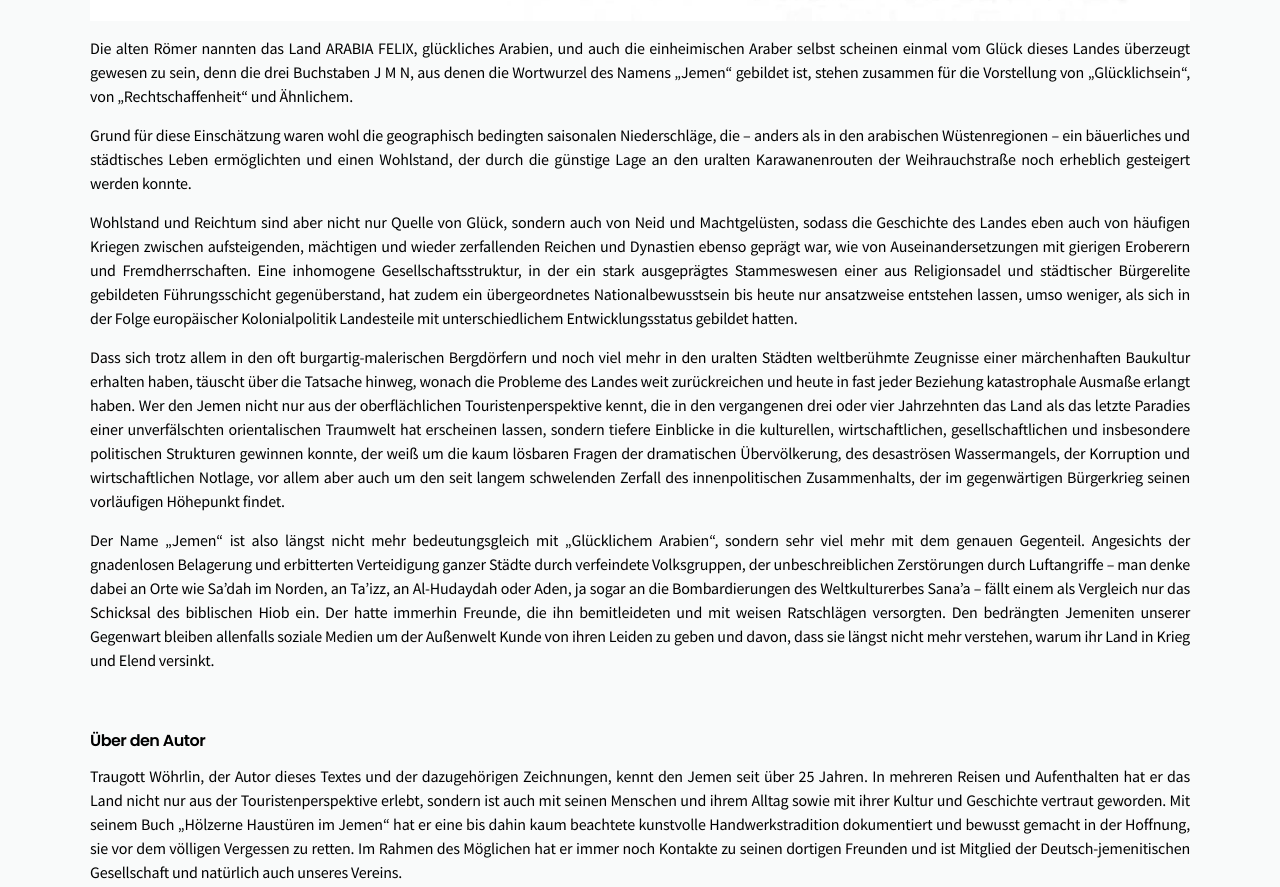
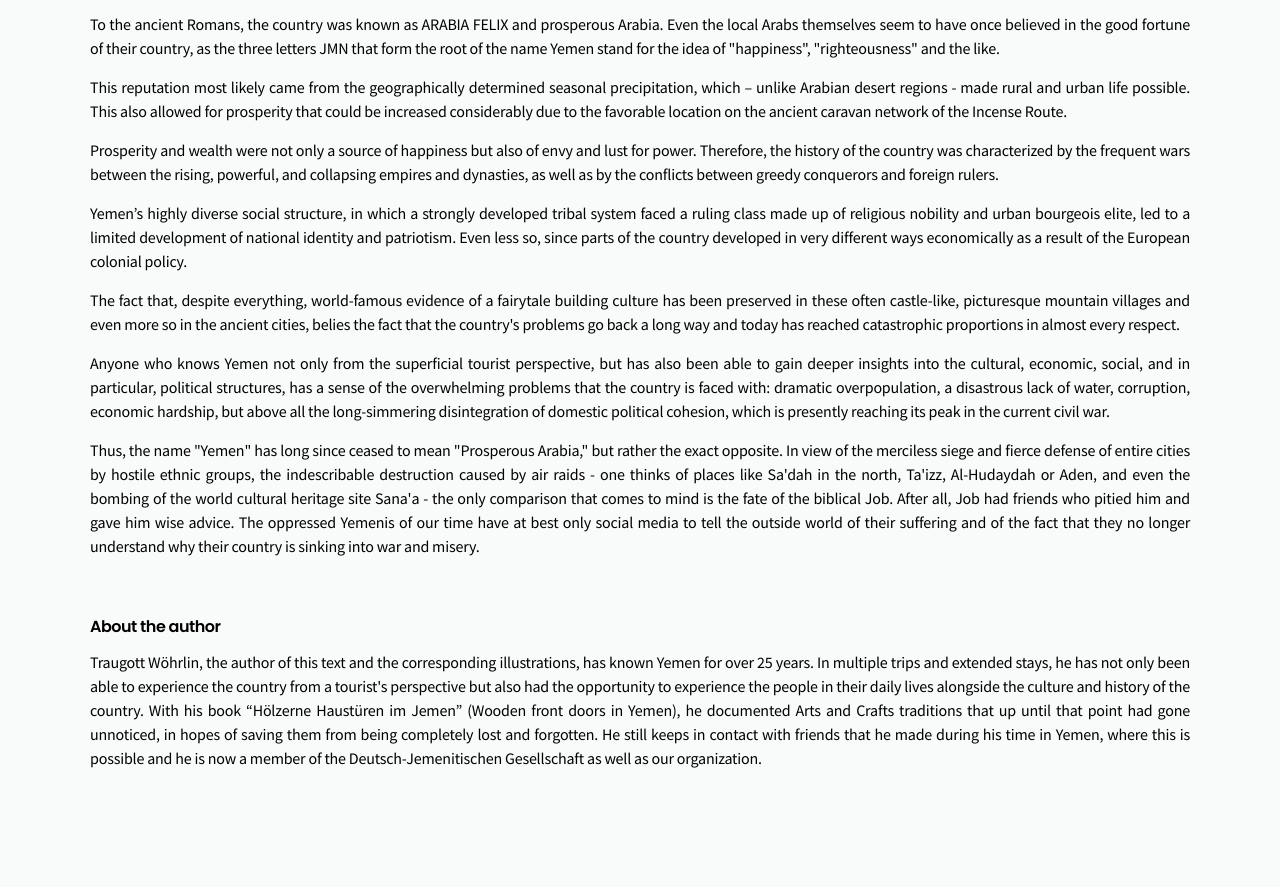
Before and after one commit to jk-png/kinder_jemen_ev, a website: page jemen/en/index.html in a window 1280 px wide. Shown: the part 1200-2087 px from the top of the page. Drawn offline with nearby package versions, Linux system fonts and the light colour scheme; files that its build step writes are made by us from their sources; files whose address does not match are found by name.

Commit message:
Update index.html

```diff
--- a/jemen/en/index.html
+++ b/jemen/en/index.html
@@ -40,82 +40,78 @@
 <section class="about-section padding bg-grey" id="patenschaft">
     <div class="section-heading text-center mb-40 padding-t-30">
         <h1>Jemen</h1>
-        <h3>Vom glücklichen zum elenden Arabien</h3>
+        <h3>From a prosperous to a miserable Arabia</h3>
     </div>
     <div class="container padding-20">
         <div class="about-content text-center">
             <p class="justify">
-                Noch vor kaum mehr als einem Jahrzehnt gehörte das Land am südlichsten Rand der arabischen Halbinsel zu
-                den interessantesten Reisezielen für europäische Bildungstouristen. Sein Name war verbunden mit den
-                Geschichten der sagenhaften Königin von Saba, mit Erzählungen aus der Zeit der Weihrauchkarawanen und
-                dem einst blühenden Kaffeehandel, mit Bildern von malerisch-verwegenen Männergestalten mit Krummdolch
-                vor dem Bauch und vollgestopfter Kat-Backe, mit Traumbildern von unglaublich dekorierten Häusern in
-                uralten Stadtlandschaften und unvergleichlichem orientalischen Flair. Berichte von gelegentlichen
-                Entführungen mit meist glücklichem Ausgang würzten diese Vorstellungen für manche Leute mit einer Prise
-                Abenteueratmosphäre. Man schwärmte vom „glücklichen Arabien“, auch wenn dieses Bild längst Risse
-                hatte.</p>
+                A little over a decade ago, the country on the southernmost edge of the Arabian Peninsula was one of the
+                most interesting travel destinations for European educational tourists. Its name was associated with
+                the stories of the legendary Queen of Sheba, with tales from the time of the incense caravans and the
+                once flourishing coffee trade, with images of picturesque, swashbuckling male figures with scimitars in
+                front of their stomachs and stuffed cat cheeks, with dreamy images of ornately decorated houses in
+                ancient cityscapes and incomparable oriental flair. Reports of occasional kidnappings, which for the most
+                part had a positive outcome, added an element of adventure for some people. People raved about a
+                “Prosperous Arabia”, even if this image had long ago ceased to exist.</p>
             <p class="justify">
-                Seit gut acht Jahren ist der Name Jemen in unvorstellbarer Geschwindigkeit zum Inbegriff von Elend, Not
-                und Tod geworden. Die unschuldigsten und wehrlosesten Opfer dieser Tragödie sind vor allem Kinder.
-                Ursachen für diesen dramatischen Wandel gibt es viele. Sie sind kaum zu beschreiben und haben zahllose
-                Wurzeln.</p>
+                In the last eight years, the name Yemen has become an embodiment of misery, helplessness, and death at
+                an unimaginable rate. The most innocent and defenseless victims of this tragedy are children. There are
+                many reasons for this dramatic change, which can barely be described and have countless causes.</p>
             <p class="justify">
-                Mit ihren ausschließlich aus Lehmziegeln, Wand an Wand gebauten 8- bis 9 geschossigen Wohntürmen gehört
-                die Stadt Shibam im Wadi Hadramaut zu den eindrucksvollsten Architekturzeugnissen des Jemen.</p>
+                The city of Shibam in Wadi Hadramaut is one of the most impressive examples of architecture in Yemen
+                with its 8-9 story residential towers, built wall to wall exclusively from mud bricks.</p>
             <img src="../website/img/pictures/Stadt_Shibam.jpeg" alt="Stadt Shibam im Wadi Hadramaut">
             <p></p>
             <p class="justify">
-                Die alten Römer nannten das Land ARABIA FELIX, glückliches Arabien, und auch die einheimischen Araber
-                selbst scheinen einmal vom Glück dieses Landes überzeugt gewesen zu sein, denn die drei Buchstaben J M
-                N, aus denen die Wortwurzel des Namens „Jemen“ gebildet ist, stehen zusammen für die Vorstellung von
-                „Glücklichsein“, von „Rechtschaffenheit“ und Ähnlichem. </p>
+                To the ancient Romans, the country was known as ARABIA FELIX and prosperous Arabia. Even the local
+                Arabs themselves seem to have once believed in the good fortune of their country, as the three
+                letters JMN that form the root of the name Yemen stand for the idea of "happiness", "righteousness"
+                and the like.</p>
             <p class="justify">
-                Grund für diese Einschätzung waren wohl die geographisch bedingten saisonalen Niederschläge, die –
-                anders als in den arabischen Wüstenregionen – ein bäuerliches und städtisches Leben ermöglichten und
-                einen Wohlstand, der durch die günstige Lage an den uralten Karawanenrouten der Weihrauchstraße noch
-                erheblich gesteigert werden konnte.</p>
+                This reputation most likely came from the geographically determined seasonal precipitation, which
+                – unlike Arabian desert regions - made rural and urban life possible. This also allowed for prosperity
+                that could be increased considerably due to the favorable location on the ancient caravan network of
+                the Incense Route.</p>
             <p class="justify">
-                Wohlstand und Reichtum sind aber nicht nur Quelle von Glück, sondern auch von Neid und Machtgelüsten,
-                sodass die Geschichte des Landes eben auch von häufigen Kriegen zwischen aufsteigenden, mächtigen und
-                wieder zerfallenden Reichen und Dynastien ebenso geprägt war, wie von Auseinandersetzungen mit gierigen
-                Eroberern und Fremdherrschaften. Eine inhomogene Gesellschaftsstruktur, in der ein stark ausgeprägtes
-                Stammeswesen einer aus Religionsadel und städtischer Bürgerelite gebildeten Führungsschicht
-                gegenüberstand, hat zudem ein übergeordnetes Nationalbewusstsein bis heute nur ansatzweise entstehen
-                lassen, umso weniger, als sich in der Folge europäischer Kolonialpolitik Landesteile mit
-                unterschiedlichem Entwicklungsstatus gebildet hatten.</p>
+                Prosperity and wealth were not only a source of happiness but also of envy and lust for power.
+                Therefore, the history of the country was characterized by the frequent wars between the rising, powerful,
+                and collapsing empires and dynasties, as well as by the conflicts between greedy conquerors and foreign
+                rulers. </p>
             <p class="justify">
-                Dass sich trotz allem in den oft burgartig-malerischen Bergdörfern und noch viel mehr in den uralten
-                Städten weltberühmte Zeugnisse einer märchenhaften Baukultur erhalten haben, täuscht über die Tatsache
-                hinweg, wonach die Probleme des Landes weit zurückreichen und heute in fast jeder Beziehung
-                katastrophale Ausmaße erlangt haben. Wer den Jemen nicht nur aus der oberflächlichen
-                Touristenperspektive kennt, die in den vergangenen drei oder vier Jahrzehnten das Land als das letzte
-                Paradies einer unverfälschten orientalischen Traumwelt hat erscheinen lassen, sondern tiefere Einblicke
-                in die kulturellen, wirtschaftlichen, gesellschaftlichen und insbesondere politischen Strukturen
-                gewinnen konnte, der weiß um die kaum lösbaren Fragen der dramatischen Übervölkerung, des desaströsen
-                Wassermangels, der Korruption und wirtschaftlichen Notlage, vor allem aber auch um den seit langem
-                schwelenden Zerfall des innenpolitischen Zusammenhalts, der im gegenwärtigen Bürgerkrieg seinen
-                vorläufigen Höhepunkt findet.</p>
+                Yemen’s highly diverse social structure, in which a strongly developed tribal system faced a ruling class
+                made up of religious nobility and urban bourgeois elite, led to a limited development of national identity
+                and patriotism. Even less so, since parts of the country developed in very different ways economically as a
+                result of the European colonial policy. </p>
             <p class="justify">
-                Der Name „Jemen“ ist also längst nicht mehr bedeutungsgleich mit „Glücklichem Arabien“, sondern sehr
-                viel mehr mit dem genauen Gegenteil. Angesichts der gnadenlosen Belagerung und erbitterten Verteidigung
-                ganzer Städte durch verfeindete Volksgruppen, der unbeschreiblichen Zerstörungen durch Luftangriffe –
-                man denke dabei an Orte wie Sa’dah im Norden, an Ta’izz, an Al-Hudaydah oder Aden, ja sogar an die
-                Bombardierungen des Weltkulturerbes Sana’a – fällt einem als Vergleich nur das Schicksal des biblischen
-                Hiob ein. Der hatte immerhin Freunde, die ihn bemitleideten und mit weisen Ratschlägen versorgten. Den
-                bedrängten Jemeniten unserer Gegenwart bleiben allenfalls soziale Medien um der Außenwelt Kunde von
-                ihren Leiden zu geben und davon, dass sie längst nicht mehr verstehen, warum ihr Land in Krieg und Elend
-                versinkt.</p>
+                The fact that, despite everything, world-famous evidence of a fairytale building culture has been preserved
+                in these often castle-like, picturesque mountain villages and even more so in the ancient cities, belies
+                the fact that the country's problems go back a long way and today has reached catastrophic proportions in
+                almost every respect.</p>
+            <p class="justify">
+                Anyone who knows Yemen not only from the superficial tourist perspective, but has also been able to gain
+                deeper insights into the cultural, economic, social, and in particular, political structures, has a sense of
+                the overwhelming problems that the country is faced with: dramatic overpopulation, a disastrous lack of water,
+                corruption, economic hardship, but above all the long-simmering disintegration of domestic political cohesion,
+                which is presently reaching its peak in the current civil war.</p>
+             <p class="justify">
+                Thus, the name "Yemen" has long since ceased to mean "Prosperous Arabia," but rather the exact opposite. In
+                 view of the merciless siege and fierce defense of entire cities by hostile ethnic groups, the indescribable
+                 destruction caused by air raids - one thinks of places like Sa'dah in the north, Ta'izz, Al-Hudaydah or Aden,
+                 and even the bombing of the world cultural heritage site Sana'a - the only comparison that comes to mind is the
+                 fate of the biblical Job. After all, Job had friends who pitied him and gave him wise advice. The oppressed
+                 Yemenis of our time have at best only social media to tell the outside world of their suffering and of the fact
+                 that they no longer understand why their country is sinking into war and misery.</p>
         </div>
         <div class="padding-t-40">
-            <h4>Über den Autor</h4>
+            <h4>About the author</h4>
             <p class="justify">
-                Traugott Wöhrlin, der Autor dieses Textes und der dazugehörigen Zeichnungen, kennt den Jemen seit über
-                25 Jahren. In mehreren Reisen und Aufenthalten hat er das Land nicht nur aus der Touristenperspektive
-                erlebt, sondern ist auch mit seinen Menschen und ihrem Alltag sowie mit ihrer Kultur und Geschichte
-                vertraut geworden. Mit seinem Buch „Hölzerne Haustüren im Jemen“ hat er eine bis dahin kaum beachtete
-                kunstvolle Handwerkstradition dokumentiert und bewusst gemacht in der Hoffnung, sie vor dem völligen
-                Vergessen zu retten. Im Rahmen des Möglichen hat er immer noch Kontakte zu seinen dortigen Freunden und
-                ist Mitglied der Deutsch-jemenitischen Gesellschaft und natürlich auch unseres Vereins.</p>
+                Traugott Wöhrlin, the author of this text and the corresponding illustrations, has known Yemen for over 25 years.
+                In multiple trips and extended stays, he has not only been able to experience the country from a tourist's
+                perspective but also had the opportunity to experience the people in their daily lives alongside the culture and
+                history of the country. With his book “Hölzerne Haustüren im Jemen” (Wooden front doors in Yemen), he documented
+                Arts and Crafts traditions that up until that point had gone unnoticed, in hopes of saving them from being completely
+                lost and forgotten. He still keeps in contact with friends that he made during his time in Yemen, where this is possible
+                and he is now a member of the Deutsch-Jemenitischen Gesellschaft as well as our organization.</p>
         </div>
     </div>
 </section>
```
